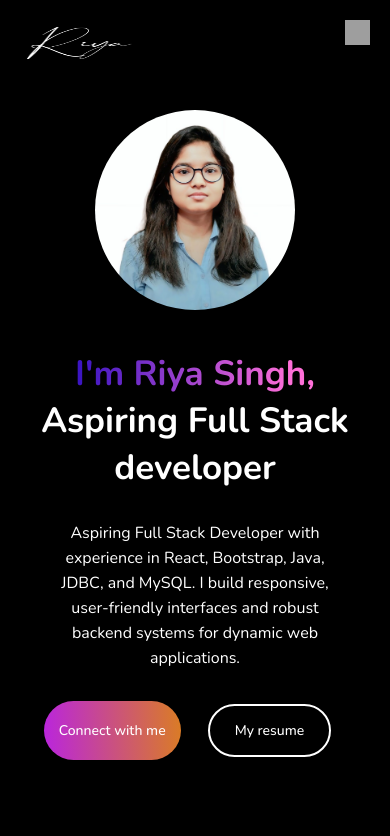
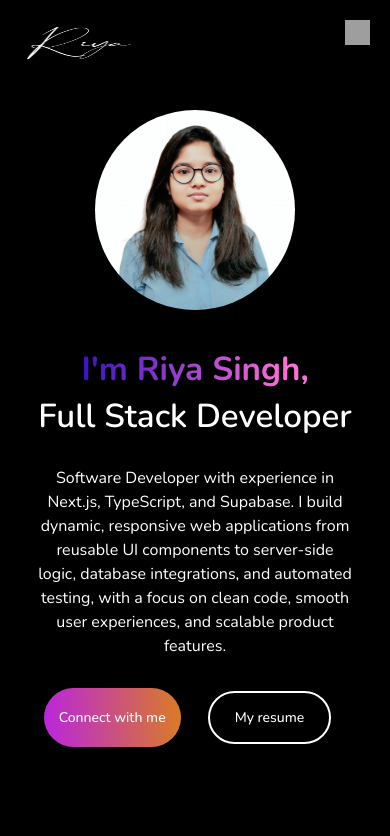
Before and after one commit to riyasingh49/Portfolio, a React (Vite) app: page / in a window 390 px wide. Shown: the top 836 px of the page. Built offline with nearby package versions, Linux system fonts and the light colour scheme; grey boxes are pictures that could not be loaded; the HTML template or start-up script is replaced by a standard one.

Commit message:
Hero section updated

```diff
--- a/src/components/Footer/Footer.css
+++ b/src/components/Footer/Footer.css
@@ -3,8 +3,8 @@
   flex-direction: column;
   background: #181818;
   align-items: center;
-  padding: 20px 40px;
-  gap: 30px;
+  padding: 32px clamp(20px, 5vw, 72px) 24px;
+  gap: 24px;
   width: 100%;
   box-sizing: border-box;
 }
@@ -15,41 +15,69 @@
 .footer-hero h1 {
   font-size: 34px;
   font-weight: 700;
+  line-height: 1.2;
 }
 .footer-navbar {
   display: flex;
   align-items: center;
+  justify-content: center;
+  flex-wrap: wrap;
   list-style: none;
-  gap: 20px;
+  gap: 12px 24px;
   font-size: 18px;
+  width: 100%;
+}
+.footer-navbar a {
+  display: inline-flex;
+  padding: 6px 0;
+}
+.footer-connection {
+  display: flex;
+  align-items: center;
+  justify-content: center;
+  gap: 12px;
+}
+.footer-connection a {
+  display: grid;
+  place-items: center;
+  width: 52px;
+  height: 52px;
 }
 .footer-connection img {
-  width: 60px;
-  height: 60px;
-  padding: 10px;
+  width: 100%;
+  height: 100%;
+  padding: 8px;
+  object-fit: contain;
 }
 .footer hr {
-  width: 100vw;
+  width: 100%;
   margin: 0;
   border: none;
   border-top: 1px solid #444;
 }
+.footer-bottom {
+  width: 100%;
+  text-align: center;
+}
 .footer-bottom p {
   font-size: 16px;
-  margin-top: -20px;
+  line-height: 1.5;
 }
-@media (max-width: 768px) {
+@media (max-width: 1024px) {
+  .footer {
+    padding: 28px 24px 20px;
+    gap: 20px;
+  }
   .footer-hero h1 {
     font-size: 24px;
-    font-weight: 700;
   }
   .footer-navbar {
     font-size: 16px;
+    gap: 8px 18px;
   }
-  .footer-connection img {
-    width: 50px;
-    height: 50px;
-    padding: 10px;
+  .footer-connection a {
+    width: 48px;
+    height: 48px;
   }
   .footer-bottom p {
     font-size: 14px;
@@ -57,25 +85,25 @@
 }
 @media (max-width: 430px) {
   .footer {
-    padding: 10px 20px;
-    padding-top: 20px;
+    padding: 24px 16px 18px;
+    gap: 16px;
   }
   .footer-hero h1 {
-    font-size: 20px;
-    font-weight: 700;
+    font-size: 22px;
   }
   .footer-navbar {
+    max-width: 320px;
+    gap: 4px 14px;
+    font-size: 14px;
+  }
+  .footer-connection {
+    gap: 8px;
+  }
+  .footer-connection a {
+    width: 44px;
+    height: 44px;
+  }
+  .footer-bottom p {
     font-size: 12px;
   }
-  .footer-connection img {
-    width: 50px;
-    height: 50px;
-    padding: 10px;
-  }
-  .footer-bottom p {
-    font-size: 10px;
-  }
-  .footer-bottom {
-    height: px;
-  }
 }
--- a/src/components/Hero/Hero.css
+++ b/src/components/Hero/Hero.css
@@ -12,9 +12,16 @@
   object-fit: cover;
 }
 .Hero h1 {
+  display: flex;
+  align-items: baseline;
+  justify-content: center;
+  flex-wrap: wrap;
+  column-gap: 0.25em;
+  row-gap: 8px;
   text-align: center;
-  width: 50%;
-  font-size: 50px;
+  width: min(92%, 1100px);
+  font-size: clamp(34px, 5vw, 50px);
+  line-height: 1.18;
 }
 .Hero h1 span {
   background: linear-gradient(270deg, #ff6fd8 10%, #3813c2 100%);
@@ -22,11 +29,24 @@
   -webkit-background-clip: text;
   -webkit-text-fill-color: transparent;
 }
+.Hero h1 small {
+  display: inline-block;
+  font-size: inherit;
+  font-weight: 600;
+  line-height: inherit;
+}
+.Hero-title-cycle {
+  min-width: 0;
+  text-align: left;
+  vertical-align: baseline;
+}
 .Hero p {
-  width: 70%;
+  width: min(96%, 1200px);
   text-align: center;
-  font-size: 20px;
-  line-height: 30px;
+  font-size: clamp(17px, 1.7vw, 20px);
+  line-height: 1.55;
+  margin: 0 auto;
+  overflow-wrap: break-word;
 }
 .Hero-action {
   display: flex;
@@ -68,14 +88,21 @@
   }
   .Hero h1 {
     margin-top: 50px;
-    width: 90%;
-    font-size: 50px;
+    width: 92%;
+    font-size: clamp(34px, 7vw, 46px);
+  }
+  .Hero h1 small {
+    font-size: inherit;
+  }
+  .Hero-title-cycle {
+    width: 100%;
+    text-align: center;
   }
   .Hero p {
-    width: 70%;
+    width: min(94%, 920px);
     font-size: 18px;
-    line-height: 32px;
-    margin: 10px 0px;
+    line-height: 1.55;
+    margin: 10px auto;
   }
   .Hero-action {
     gap: 18px;
@@ -104,14 +131,21 @@
   }
   .Hero h1 {
     margin-top: 20px;
-    width: 93%;
-    font-size: 35px;
+    width: 94%;
+    font-size: clamp(27px, 8.5vw, 35px);
+  }
+  .Hero-title-cycle {
+    width: 100%;
+    text-align: center;
+  }
+  .Hero h1 small {
+    font-size: inherit;
   }
   .Hero p {
-    width: 80%;
+    width: 90%;
     font-size: 16px;
-    line-height: 25px;
-    margin: 10px 0px;
+    line-height: 1.5;
+    margin: 10px auto;
   }
   .Hero-action {
     gap: 12px;
--- a/src/components/Hero/Hero.jsx
+++ b/src/components/Hero/Hero.jsx
@@ -1,14 +1,47 @@
-import React from 'react'
+import React, { useEffect, useState } from 'react'
 import './Hero.css'
 import Riya from '../../assets/Riya.jpeg'
 import AnchorLink from 'react-anchor-link-smooth-scroll';
 
+const heroTitles = [
+    'Software Developer',
+    'Full Stack Developer',
+    'Frontend Developer',
+    'Java Explorer',
+    'React.js Developer',
+];
+
 function Hero() {
+    const [titleIndex, setTitleIndex] = useState(0);
+    const [typedTitle, setTypedTitle] = useState('');
+
+    useEffect(() => {
+        const currentTitle = heroTitles[titleIndex];
+
+        if (typedTitle.length < currentTitle.length) {
+            const typingTimer = setTimeout(() => {
+                setTypedTitle(currentTitle.slice(0, typedTitle.length + 1));
+            }, 80);
+
+            return () => clearTimeout(typingTimer);
+        }
+
+        const nextTitleTimer = setTimeout(() => {
+            setTypedTitle('');
+            setTitleIndex((currentIndex) => (currentIndex + 1) % heroTitles.length);
+        }, 3000);
+
+        return () => clearTimeout(nextTitleTimer);
+    }, [titleIndex, typedTitle]);
+
     return (
         <div id = "home" className='Hero'>
             <img src={Riya} alt="Riya Singh" fetchPriority="high" decoding="async" />
-            <h1><span>I'm Riya Singh, </span>Aspiring Full Stack developer</h1>
-            <p>Aspiring Full Stack Developer with experience in React, Bootstrap, Java, JDBC, and MySQL. I build responsive, user-friendly interfaces and robust backend systems for dynamic web applications.</p>
+            <h1>
+                <span>I'm Riya Singh, </span>
+                <small className="Hero-title-cycle">{typedTitle}</small>
+            </h1>
+            <p>Software Developer with experience in Next.js, TypeScript, and Supabase. I build dynamic, responsive web applications from reusable UI components to server-side logic, database integrations, and automated testing, with a focus on clean code, smooth user experiences, and scalable product features.</p>
             <div className="Hero-action">
                 <div className="Hero-connect"><AnchorLink className = "anchor-link"  href = "#contact">Connect with me</AnchorLink></div>
                 <div className="Hero-resume"><a href='https://drive.google.com/file/d/1T0qLs8gUZg2rIJ13rzdlebz0HihxtoFK/view?usp=sharing'target="_blank"
```
Also changed, not shown: src/assets/portfolio.webp.
